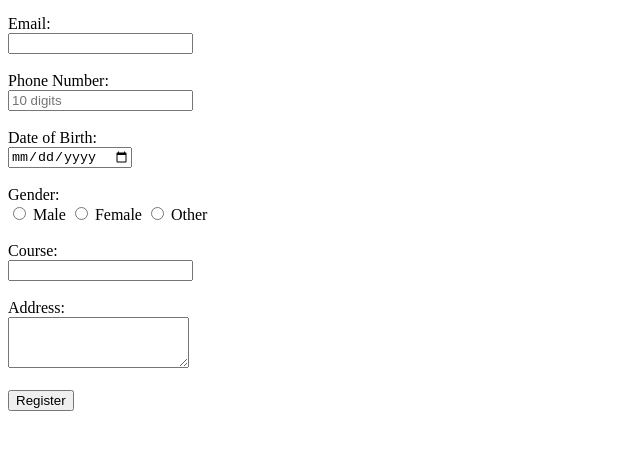
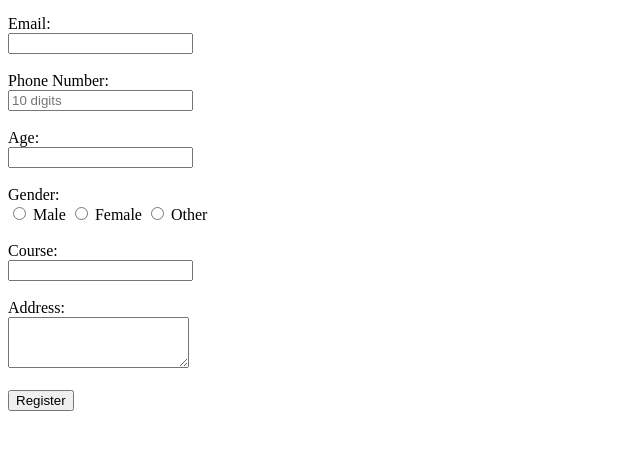
Before and after one commit to Hardikm9/exp1, a plain HTML site: page index.html in a window 1280 px wide. Shown: the part 109-558 px from the top of the page, without its empty margins (0-640 px from the left). Drawn offline with Linux system fonts and the light colour scheme.

Commit message:
Update index.html

```diff
--- a/index.html
+++ b/index.html
@@ -17,8 +17,8 @@
     <label>Phone Number:</label><br>
     <input type="tel" name="phone" pattern="[0-9]{10}" required placeholder="10 digits"><br><br>
 
-    <label>Date of Birth:</label><br>
-    <input type="date" name="dob" required><br><br>
+    <label>Age:</label><br>
+    <input type="number" name="age" required><br><br>
 
     <label>Gender:</label><br>
     <input type="radio" name="gender" value="Male" required> Male
```
